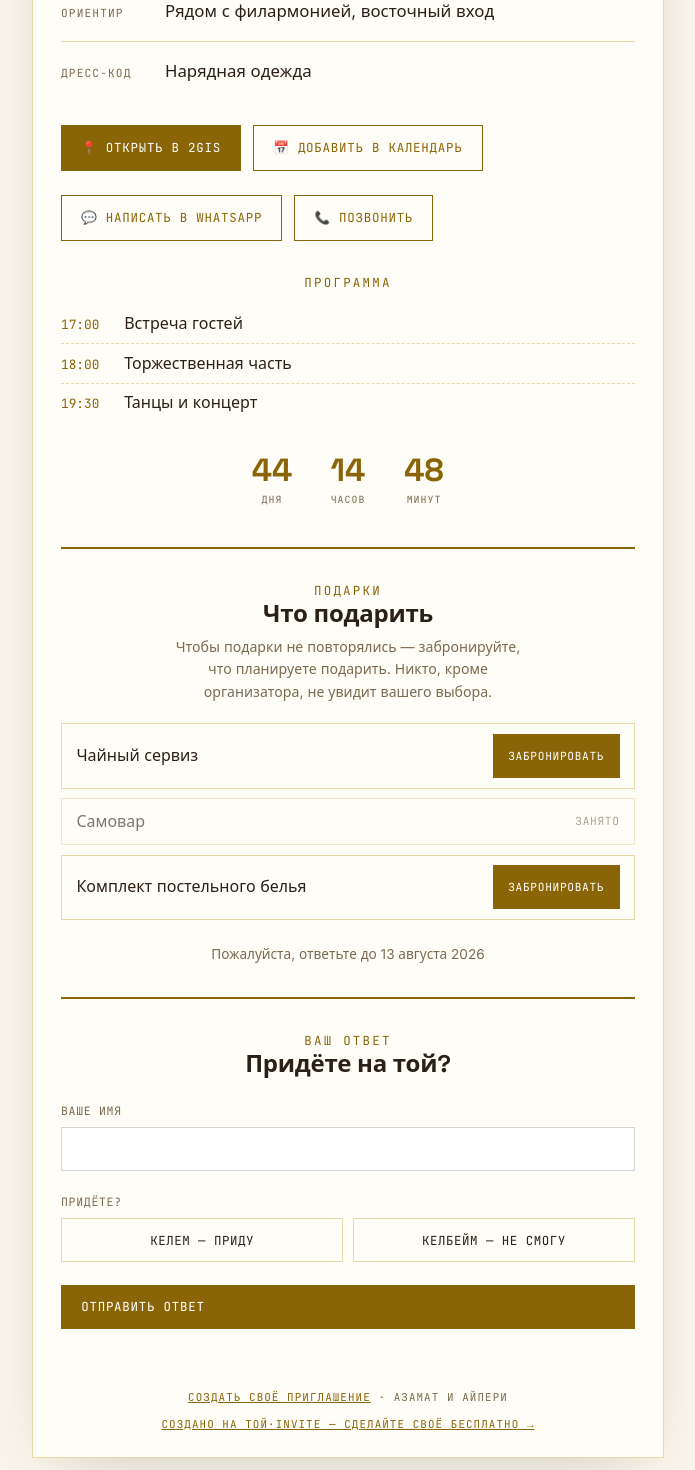
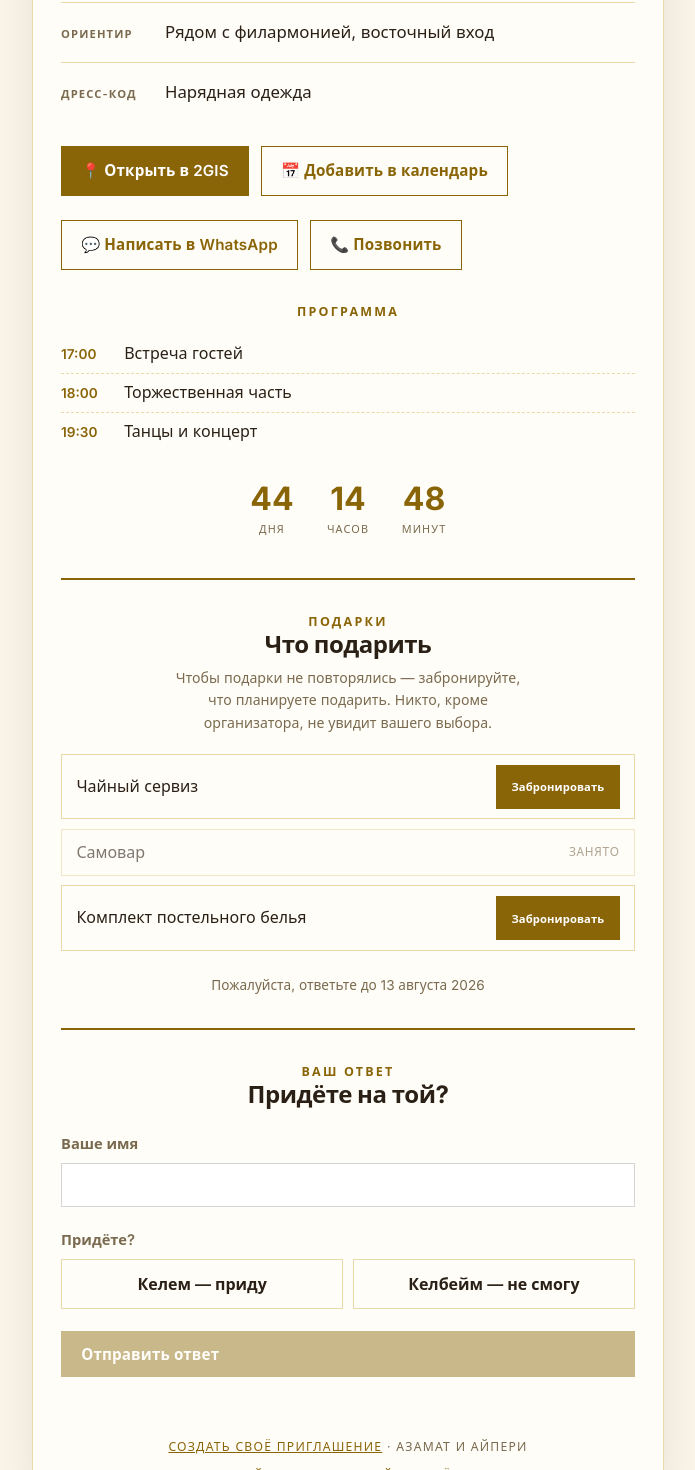
Before and after one commit to rasulov-emirlan/toi-invite, a Next.js app: page /demo in a window 1280 px wide. Shown: the part 700-2170 px from the top of the page, without its empty margins (292-987 px from the left). Built offline with nearby package versions, Linux system fonts and the light colour scheme; a web font is replaced by a local one.

Commit message:
design pass for the audience: cyrillic-capable display font, humanized guest surfaces, 44px targets, focus rings, CLS fixes

```diff
--- a/package.json
+++ b/package.json
@@ -15,7 +15,6 @@
   "dependencies": {
     "@fontsource/inter": "^5.2.8",
     "@fontsource/jetbrains-mono": "^5.2.8",
-    "@fontsource/space-grotesk": "^5.2.10",
     "better-sqlite3": "^11.8.1",
     "next": "^15.3.0",
     "react": "^19.1.0",
--- a/src/app/globals.css
+++ b/src/app/globals.css
@@ -7,7 +7,7 @@
   --gray-800: #262626;
   --red: #e63946;
 
-  --font-display: "Space Grotesk", system-ui, sans-serif;
+  --font-display: "Inter", system-ui, sans-serif;
   --font-body: "Inter", system-ui, sans-serif;
   --font-mono: "JetBrains Mono", ui-monospace, monospace;
 }
@@ -38,11 +38,27 @@ h3 {
   font-weight: 700;
   line-height: 1.1;
   margin: 0;
-  letter-spacing: -0.01em;
+  letter-spacing: -0.02em;
 }
 
 a {
   color: inherit;
+}
+
+a:focus-visible,
+button:focus-visible,
+input:focus-visible,
+textarea:focus-visible,
+select:focus-visible {
+  outline: 2px solid var(--red);
+  outline-offset: 2px;
+}
+
+.invite a:focus-visible,
+.invite button:focus-visible,
+.invite input:focus-visible,
+.invite textarea:focus-visible {
+  outline-color: var(--ac);
 }
 
 .kicker {
@@ -320,7 +336,7 @@ a {
 .choice {
   border: 1px solid var(--gray-300);
   background: #fff;
-  padding: 0.55rem 0.9rem;
+  padding: 0.6rem 1rem;
   font-family: var(--font-mono);
   font-size: 0.8rem;
   cursor: pointer;
@@ -437,8 +453,10 @@ a {
 }
 
 .myinvites__links a {
+  display: inline-block;
+  padding: 0.55rem 0;
   font-family: var(--font-mono);
-  font-size: 0.78rem;
+  font-size: 0.8rem;
   text-transform: uppercase;
   letter-spacing: 0.06em;
   color: var(--gray-800);
@@ -478,10 +496,13 @@ a {
 
 .linkrow input {
   flex: 1;
+  min-width: 0;
   padding: 0.6rem 0.7rem;
   border: 1px solid var(--gray-300);
   font-family: var(--font-mono);
-  font-size: 0.82rem;
+  /* 16px floor: smaller inputs make iOS/WebViews zoom the page on focus,
+     right at the "copy your organizer link" moment */
+  font-size: 1rem;
   background: var(--gray-100);
 }
 
@@ -590,8 +611,11 @@ a {
 }
 
 .invite__lang a {
-  font-family: var(--font-mono);
-  font-size: 0.72rem;
+  display: inline-block;
+  padding: 0.6rem 0.25rem;
+  font-family: var(--font-body);
+  font-weight: 600;
+  font-size: 0.78rem;
   text-transform: uppercase;
   letter-spacing: 0.08em;
   text-decoration: none;
@@ -638,7 +662,8 @@ a {
 }
 
 .invite__event {
-  font-family: var(--font-mono);
+  font-family: var(--font-body);
+  font-weight: 600;
   text-transform: uppercase;
   letter-spacing: 0.18em;
   font-size: 0.78rem;
@@ -692,7 +717,8 @@ a {
 }
 
 .detail__label {
-  font-family: var(--font-mono);
+  font-family: var(--font-body);
+  font-weight: 600;
   text-transform: uppercase;
   letter-spacing: 0.1em;
   font-size: 0.7rem;
@@ -733,8 +759,9 @@ a {
 }
 
 .countdown__label {
-  font-family: var(--font-mono);
-  font-size: 0.62rem;
+  font-family: var(--font-body);
+  font-weight: 500;
+  font-size: 0.68rem;
   text-transform: uppercase;
   letter-spacing: 0.1em;
   color: var(--tmuted);
@@ -752,10 +779,10 @@ a {
   display: inline-flex;
   align-items: center;
   gap: 0.5rem;
-  font-family: var(--font-mono);
-  text-transform: uppercase;
-  letter-spacing: 0.06em;
-  font-size: 0.78rem;
+  font-family: var(--font-body);
+  font-weight: 600;
+  letter-spacing: 0.01em;
+  font-size: 0.95rem;
   padding: 0.75rem 1.2rem;
   border: 1.5px solid var(--ac);
   color: var(--ac);
@@ -779,6 +806,16 @@ a {
   filter: brightness(0.92);
 }
 
+.btn-ac:disabled {
+  opacity: 0.45;
+  cursor: not-allowed;
+}
+
+.btn-ac:disabled:hover {
+  background: var(--ac);
+  filter: none;
+}
+
 /* rsvp block on invite page */
 .rsvp {
   margin-top: 2.5rem;
@@ -792,6 +829,14 @@ a {
   text-align: center;
   color: var(--tink);
   margin-bottom: 1.5rem;
+}
+
+.invite .field > label {
+  font-family: var(--font-body);
+  font-weight: 600;
+  text-transform: none;
+  letter-spacing: 0;
+  font-size: 0.92rem;
 }
 
 .rsvp .field label {
@@ -808,11 +853,10 @@ a {
   border: 1.5px solid var(--soft);
   background: var(--tsurface);
   color: var(--tink);
-  padding: 0.7rem;
-  font-family: var(--font-mono);
-  text-transform: uppercase;
-  font-size: 0.78rem;
-  letter-spacing: 0.04em;
+  padding: 0.8rem;
+  font-family: var(--font-body);
+  font-weight: 600;
+  font-size: 1rem;
   cursor: pointer;
   transition: all 140ms ease;
 }
@@ -881,8 +925,9 @@ a {
 }
 
 .gifts__taken {
-  font-family: var(--font-mono);
-  font-size: 0.7rem;
+  font-family: var(--font-body);
+  font-weight: 500;
+  font-size: 0.74rem;
   text-transform: uppercase;
   letter-spacing: 0.06em;
   color: var(--tmuted);
@@ -985,8 +1030,8 @@ a {
 .invite__foot {
   text-align: center;
   padding: 1.5rem;
-  font-family: var(--font-mono);
-  font-size: 0.68rem;
+  font-family: var(--font-body);
+  font-size: 0.76rem;
   text-transform: uppercase;
   letter-spacing: 0.1em;
   color: var(--tmuted);
@@ -996,9 +1041,14 @@ a {
   color: var(--ac);
 }
 
-/* comfortable touch targets for the guest page's interactive elements */
+/* comfortable touch targets for every interactive element (44px minimum) */
+.btn,
 .btn-ac,
-.rsvp .attend button {
+.choice,
+.copybtn,
+.rsvp .attend button,
+.giftrows__actions button,
+.guestcard__actions .btn {
   min-height: 44px;
 }
 
@@ -1258,8 +1308,9 @@ table.rsvps th {
   border-bottom: none;
 }
 .program__time {
-  font-family: var(--font-mono);
-  font-size: 0.8rem;
+  font-family: var(--font-body);
+  font-weight: 600;
+  font-size: 0.85rem;
   color: var(--ac);
   min-width: 3.2rem;
 }
--- a/src/app/layout.tsx
+++ b/src/app/layout.tsx
@@ -2,11 +2,13 @@ import type { Metadata } from "next";
 // Self-hosted fonts (latin + cyrillic subsets served from our origin) — no
 // Google Fonts runtime dependency, which flashes or fails inside the WhatsApp
 // and Telegram in-app WebViews most guests open invites in.
-import "@fontsource/space-grotesk/500.css";
-import "@fontsource/space-grotesk/700.css";
+// (No display webfont: the site is Cyrillic-first and Space Grotesk has no
+// Cyrillic glyphs — headings would silently fall back to system-ui anyway,
+// while every visitor still paid for the woff2. Inter covers both scripts.)
 import "@fontsource/inter/400.css";
 import "@fontsource/inter/500.css";
 import "@fontsource/inter/600.css";
+import "@fontsource/inter/700.css";
 import "@fontsource/jetbrains-mono/400.css";
 import "@fontsource/jetbrains-mono/500.css";
 import "./globals.css";
--- a/src/components/Countdown.tsx
+++ b/src/components/Countdown.tsx
@@ -25,8 +25,21 @@ export default function Countdown({
     return () => clearInterval(id);
   }, []);
 
-  // Avoid hydration mismatch: render nothing until mounted on the client.
-  if (now === null) return null;
+  // Pre-mount: render the shell with blank digits (same height as the real
+  // thing) instead of nothing — no mid-page layout jump when JS arrives late
+  // on a slow device. Hydration stays deterministic because no time is read.
+  if (now === null) {
+    return (
+      <div className="countdown" aria-hidden="true">
+        {(["day", "hour", "minute"] as const).map((u) => (
+          <div className="countdown__unit" key={u}>
+            <div className="countdown__num">&nbsp;</div>
+            <div className="countdown__label">&nbsp;</div>
+          </div>
+        ))}
+      </div>
+    );
+  }
 
   const diff = targetMs - now;
   // Long past: an old invite shouldn't celebrate forever.
--- a/src/components/InviteCard.tsx
+++ b/src/components/InviteCard.tsx
@@ -73,6 +73,8 @@ export default function InviteCard({
             className="invite__photo"
             src={`/api/photo/${invite.photo_id}`}
             alt={displayNames(invite, locale)}
+            width={148}
+            height={148}
           />
         )}
         <h1 className="invite__names">
```
Also changed, not shown: 1 other file (tests, documents, lock files or other folders).
